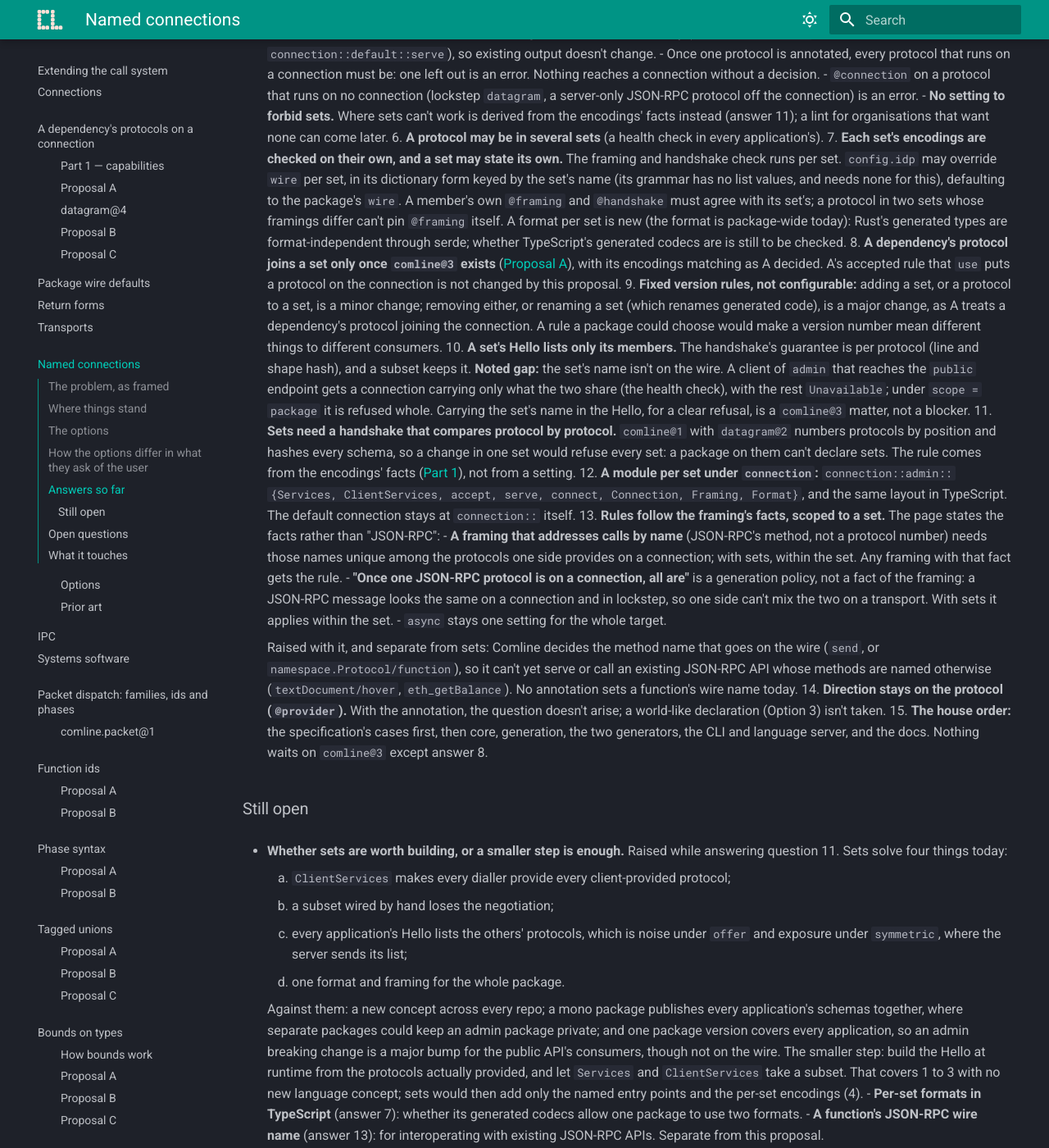
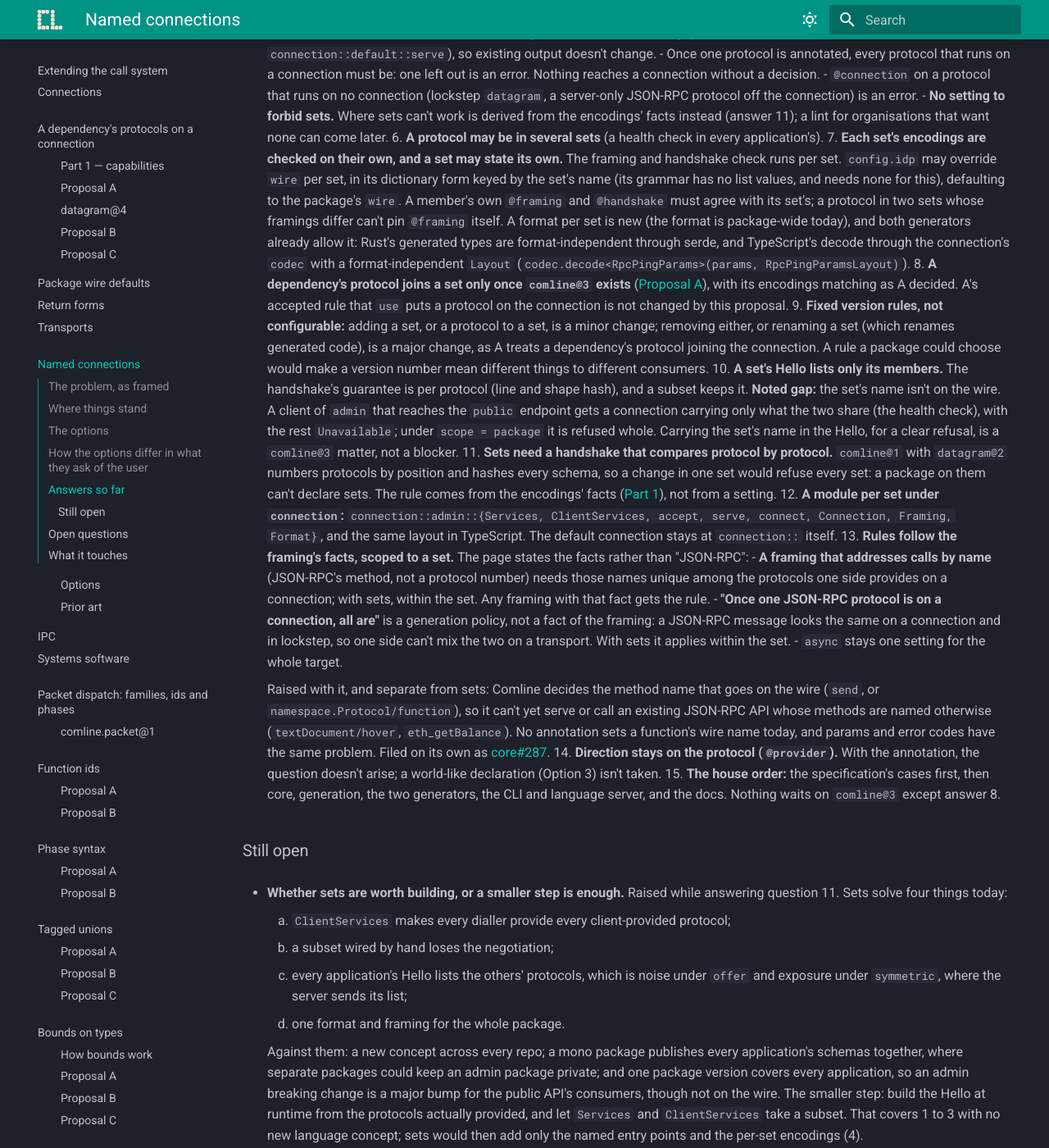
Before and after one commit to ComlineProject/docs, an MkDocs documentation site: the page built from docs/docs/proposals/named-connections/index.md, in a window 1280 px wide and 1400 px high, scrolled down 3869 px. Shown: the whole window at 82% size. Built offline with MkDocs 1.6.1 and Material for MkDocs 9.7.7, drawn with Linux system fonts in a browser that asks for light colours; the version menu is left out.

Commit message:
proposals: named connections, TypeScript formats settled, link core#287

```diff
--- a/docs/docs/proposals/named-connections/index.md
+++ b/docs/docs/proposals/named-connections/index.md
@@ -175,9 +175,10 @@ are settled.
    dictionary form keyed by the set's name (its grammar has no list values, and needs none
    for this), defaulting to the package's `wire`. A member's own `@framing` and `@handshake`
    must agree with its set's; a protocol in two sets whose framings differ can't pin
-   `@framing` itself. A format per set is new (the format is package-wide today): Rust's
-   generated types are format-independent through serde; whether TypeScript's generated
-   codecs are is still to be checked.
+   `@framing` itself. A format per set is new (the format is package-wide today), and both
+   generators already allow it: Rust's generated types are format-independent through
+   serde, and TypeScript's decode through the connection's `codec` with a format-independent
+   `Layout` (`codec.decode<RpcPingParams>(params, RpcPingParamsLayout)`).
 8. **A dependency's protocol joins a set only once `comline@3` exists** ([Proposal A](../dependency-protocols/multi-package-connection.md)),
    with its encodings matching as A decided. A's accepted rule that `use` puts a protocol on
    the connection is not changed by this proposal.
@@ -213,7 +214,9 @@ are settled.
     Raised with it, and separate from sets: Comline decides the method name that goes on the
     wire (`send`, or `namespace.Protocol/function`), so it can't yet serve or call an
     existing JSON-RPC API whose methods are named otherwise (`textDocument/hover`,
-    `eth_getBalance`). No annotation sets a function's wire name today.
+    `eth_getBalance`). No annotation sets a function's wire name today, and params and error
+    codes have the same problem. Filed on its own as
+    [core#287](https://github.com/ComlineProject/core/issues/287).
 14. **Direction stays on the protocol (`@provider`).** With the annotation, the question
     doesn't arise; a world-like declaration (Option 3) isn't taken.
 15. **The house order:** the specification's cases first, then core, generation, the two
@@ -237,11 +240,6 @@ are settled.
     step: build the Hello at runtime from the protocols actually provided, and let `Services`
     and `ClientServices` take a subset. That covers 1 to 3 with no new language concept;
     sets would then add only the named entry points and the per-set encodings (4).
-- **Per-set formats in TypeScript** (answer 7): whether its generated codecs allow one
-  package to use two formats.
-- **A function's JSON-RPC wire name** (answer 13): for interoperating with existing JSON-RPC
-  APIs. Separate from this proposal.
-
 ## Open questions
 
 The questions as first asked; the [answers](#answers-so-far) are above. The options page has
```
